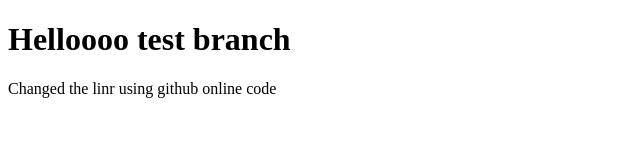
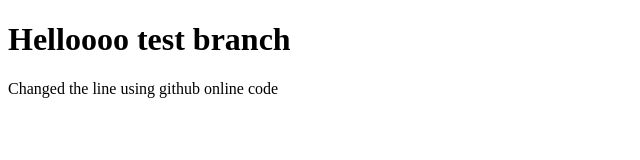
Before and after one commit to Dhanurathnayake/Github_test, a plain HTML site: page index.html in a window 1280 px wide. Shown: the full height of the page, 0-640 px from the left. Drawn offline with Linux system fonts and the light colour scheme.

Commit message:
Update index.html

```diff
--- a/index.html
+++ b/index.html
@@ -7,6 +7,6 @@
 </head>
 <body>
     <h1>Helloooo test branch</h1>
-    <p>Changed the linr using github online code</p>
+    <p>Changed the line using github online code</p>
 </body>
 </html>
```
